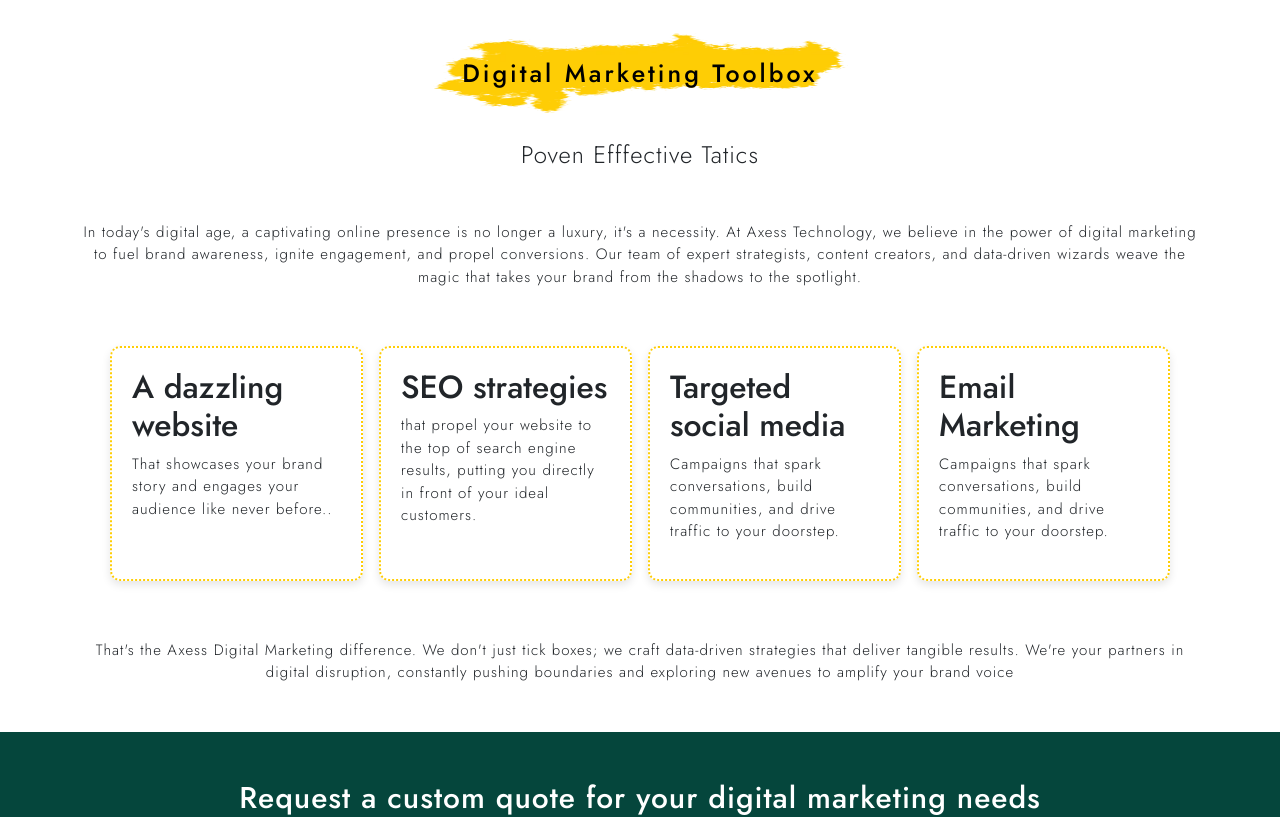
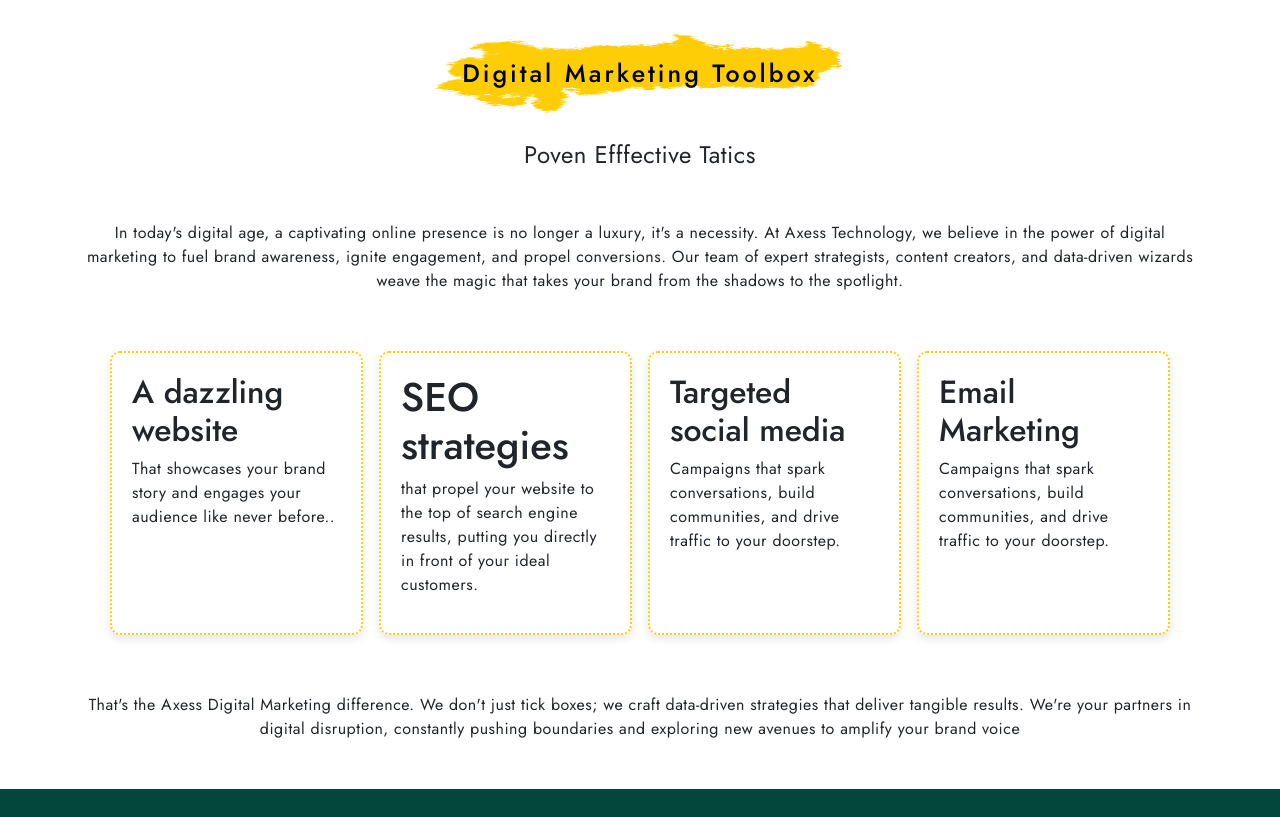
Before and after one commit to axessmongo/AxessTechnology-project, a React (Vite) app in the folder client/: page /digitalmarketing in a window 1280 px wide. Shown: the part 780-1597 px from the top of the page. Built offline with nearby package versions, Linux system fonts and the light colour scheme.

Commit message:
font style edit in digital page

```diff
--- a/client/src/components/Demo.jsx
+++ b/client/src/components/Demo.jsx
@@ -1,3 +1,4 @@
+
 import React from 'react'
 import Reactlogo from '../assets/images/demo/react-logo.png'
 import vitelogo from '../assets/images/demo/vite-logo.png'
--- a/client/src/pages/DigitalMarketing.jsx
+++ b/client/src/pages/DigitalMarketing.jsx
@@ -36,11 +36,11 @@ export default function DigitalMarketing() {
                     Digital Marketing Toolbox
                   </h6>
 
-                  <p className="text-center primary-text m-4 fs-4">
+                  <p className="text-center secondary-text m-4 fs-4">
                     {" "}
                     Poven Efffective Tatics
                   </p>
-                  <p className="primary-text mx-auto text-center m-5">
+                  <p className="secondary-text mx-auto text-center m-5">
                     In today's digital age, a captivating online presence is no
                     longer a luxury, it's a necessity. At Axess Technology, we
                     believe in the power of digital marketing to fuel brand
@@ -54,7 +54,7 @@ export default function DigitalMarketing() {
                       <div class="card-effect">
                         <div class="card-content-effect">
                           <h2>A dazzling website</h2>
-                          <p className="primary-text">
+                          <p className="secondary-text">
                             That showcases your brand story and engages your
                             audience like never before..
                           </p>
@@ -64,8 +64,8 @@ export default function DigitalMarketing() {
                     <div className="col-md-3">
                       <div class="card-effect">
                         <div class="card-content-effect">
-                          <h2>SEO strategies</h2>
-                          <p className="primary-text">
+                          <h1>SEO strategies</h1>
+                          <p className="secondary-text">
                             that propel your website to the top of search engine
                             results, putting you directly in front of your ideal
                             customers.
@@ -77,7 +77,7 @@ export default function DigitalMarketing() {
                       <div class="card-effect">
                         <div class="card-content-effect">
                           <h2>Targeted social media</h2>
-                          <p className="primary-text">
+                          <p className="secondary-text">
                             Campaigns that spark conversations, build
                             communities, and drive traffic to your doorstep.
                           </p>
@@ -88,7 +88,7 @@ export default function DigitalMarketing() {
                       <div class="card-effect">
                         <div class="card-content-effect">
                           <h2>Email Marketing</h2>
-                          <p className="primary-text">
+                          <p className="secondary-text">
                             Campaigns that spark conversations, build
                             communities, and drive traffic to your doorstep.
                           </p>
@@ -99,7 +99,7 @@ export default function DigitalMarketing() {
                   <p
                     data-aos="fade-up"
                     data-aos-duration="600"
-                    className="primary-text mx-auto text-center m-5 "
+                    className="secondary-text mx-auto text-center m-5 "
                   >
                     That's the Axess Digital Marketing difference. We don't just
                     tick boxes; we craft data-driven strategies that deliver
@@ -146,7 +146,7 @@ export default function DigitalMarketing() {
                   <div class="content">
                     <h6>Web Design and Development</h6>
                     <div class="hover_content">
-                      <p className="primary-text">
+                      <p className="secondary-text">
                         We create stunning, user-friendly websites that are
                         optimized for conversions and search engines.
                       </p>
@@ -159,7 +159,7 @@ export default function DigitalMarketing() {
                   <div class="content">
                     <h6>Content Marketing</h6>
                     <div class="hover_content">
-                      <p className="primary-text">
+                      <p className="secondary-text">
                         We craft compelling blog posts, articles, and social
                         media content that resonates with your target audience
                         and positions you as a thought leader.
@@ -173,7 +173,7 @@ export default function DigitalMarketing() {
                   <div class="content">
                     <h6>Social Media Marketing</h6>
                     <div class="hover_content">
-                      <p className="primary-text">
+                      <p className="secondary-text">
                         We manage your social media channels with engaging
                         content, strategic advertising, and community building
                         strategies.
@@ -187,7 +187,7 @@ export default function DigitalMarketing() {
                   <div class="content">
                     <h6>Search Engine Optimization</h6>
                     <div class="hover_content">
-                      <p className="primary-text">
+                      <p className="secondary-text">
                         We leverage the power of SEO to ensure your website
                         ranks high in search results, putting you front and
                         center for potential customers.
@@ -201,7 +201,7 @@ export default function DigitalMarketing() {
                   <div class="content">
                     <h6>Paid Advertising</h6>
                     <div class="hover_content">
-                      <p className="primary-text">
+                      <p className="secondary-text">
                         {" "}
                         We design and execute targeted pay-per-click (PPC)
                         campaigns to drive high-quality traffic to your website
@@ -216,7 +216,7 @@ export default function DigitalMarketing() {
                   <div class="content">
                     <h6>Email Marketing</h6>
                      <div class="hover_content">
-                      <p className="primary-text">
+                      <p className="secondary-text">
                         {" "}
                         We create personalized email campaigns that nurture
                         leads, boost engagement, and drive conversions.
@@ -226,7 +226,7 @@ export default function DigitalMarketing() {
                 </div>
               </div>
             </div>
-            <p className="primary-text mx-auto text-center m-5">
+            <p className="secondary-text mx-auto text-center m-5">
               But we don't stop there. We believe in constant optimization and
               data-driven decision-making. We track your campaign performance in
               real-time, analyze the results, and continuously refine our
```
Also changed, not shown: 1 other file (tests, documents, lock files or other folders).
